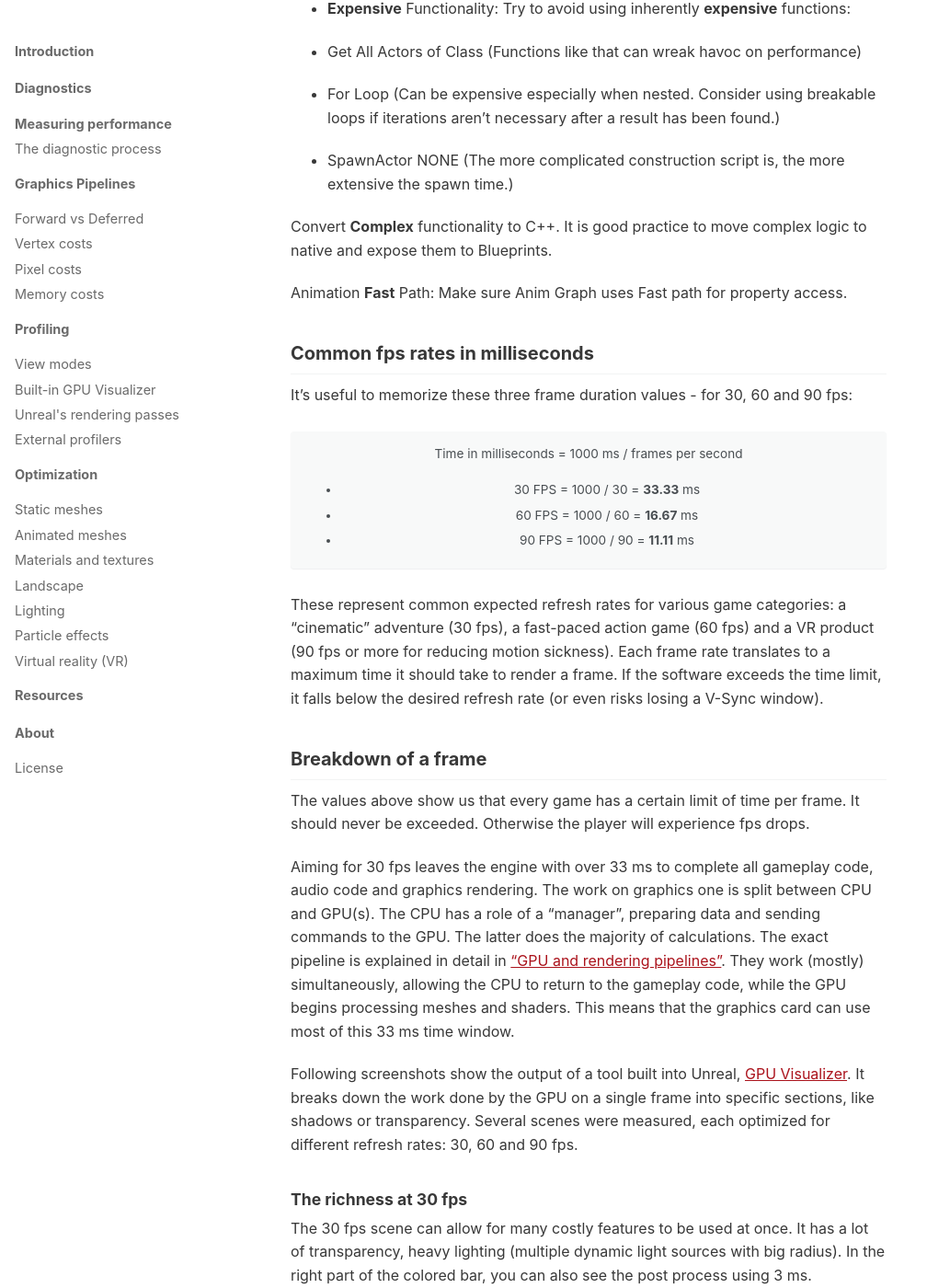
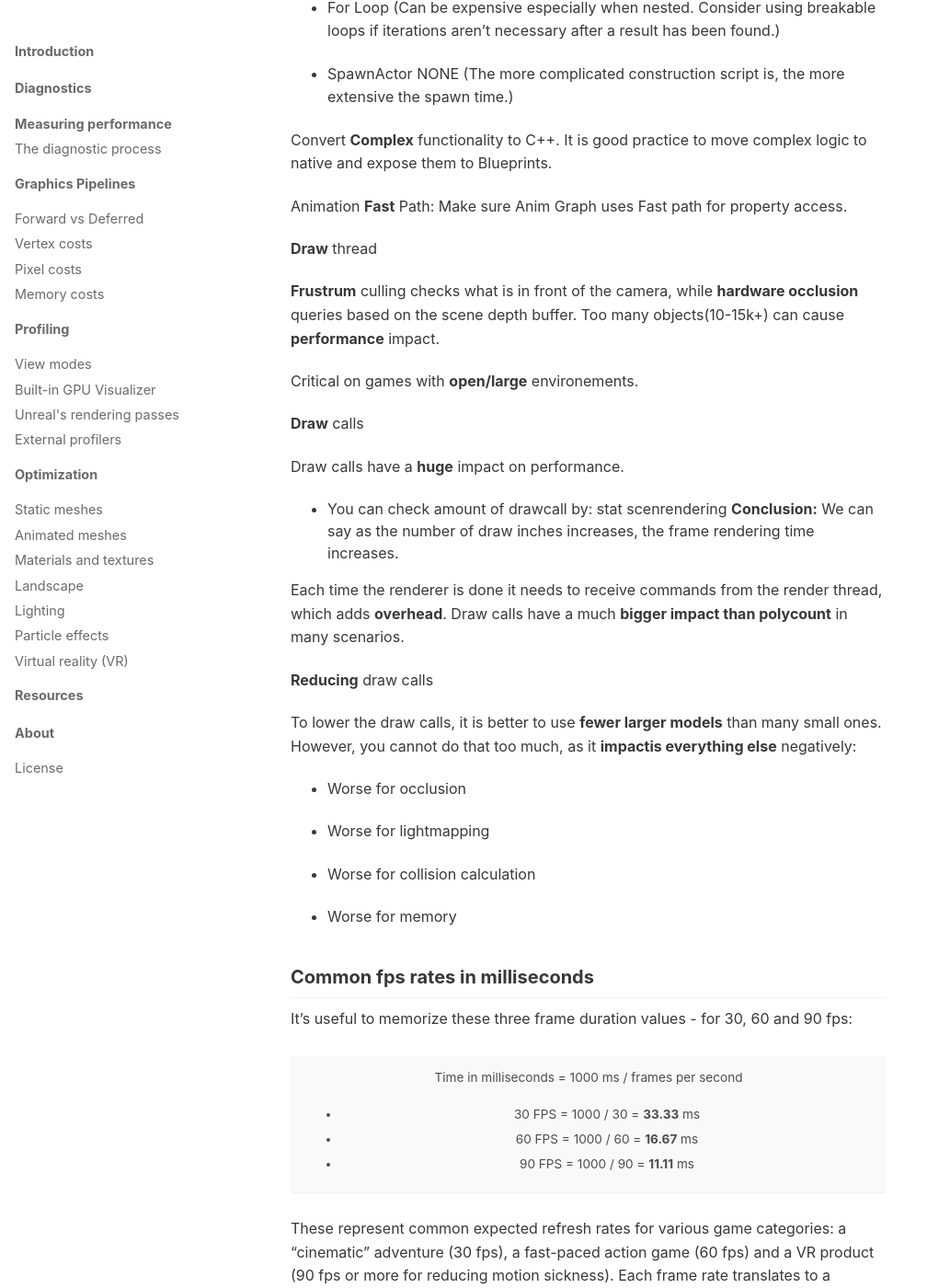
Before and after one commit to AdamKomarowski/unrealtechart, a Jekyll site: the page built from book/process/measuring-performance.md, in a window 1280 px wide and 1400 px high, scrolled down 2824 px. Shown: the whole window at 92% size, without its empty margins (0-1008 px from the left). Built offline with Jekyll 4.4.1, drawn with Linux system fonts in a browser that asks for light colours; nearby versions of some CDN libraries; some of the changed text lies outside the part shown.

Commit message:
Update measuring-performance.md

```diff
--- a/book/process/measuring-performance.md
+++ b/book/process/measuring-performance.md
@@ -91,9 +88,9 @@ Use `dumpticks` to see a list of all actors that are currently ticking.
 
 Which of these could be driven by __Events__ or __Timers__?
 
-__Alternatives to Tick:
+__Alternatives__ to Tick:
 * Timelines
-* TImers
+* Timers
 * Manual toggling of Actor Tick
 * Reducing the Tick Interval
 * Event driven systems (use dispatchers!)
@@ -115,8 +112,35 @@ Convert __Complex__ functionality to C++. It is good practice to move complex lo
 Animation __Fast__ Path: Make sure Anim Graph uses Fast path for property access.
 
 
+__Draw__ thread
 
+__Frustrum__ culling checks what is in front of the camera, while __hardware occlusion__ queries based on the scene depth buffer.
+Too many objects(10-15k+) can cause __performance__ impact.
 
+Critical on games with __open/large__ environements.
+
+__Draw__ calls
+
+Draw calls have a __huge__ impact on performance.
+
+* You can check amount of drawcall by: stat scenrendering
+__Conclusion:__ We can say as the number of draw inches increases, the frame rendering time increases.
+
+Each time the renderer is done it needs to receive commands from the render thread, which adds __overhead__.
+Draw calls have a much __bigger impact than polycount__ in many scenarios.
+
+__Reducing__ draw calls
+
+To lower the draw calls, it is better to use __fewer larger models__ than many small ones.
+However, you cannot do that too much, as it __impactis everything else__ negatively:
+
+- Worse for occlusion
+
+- Worse for lightmapping
+
+- Worse for collision calculation
+
+- Worse for memory
 
 
 
```
Also changed, not shown: other parts of book/process/measuring-performance.md (+0 -3 lines).
